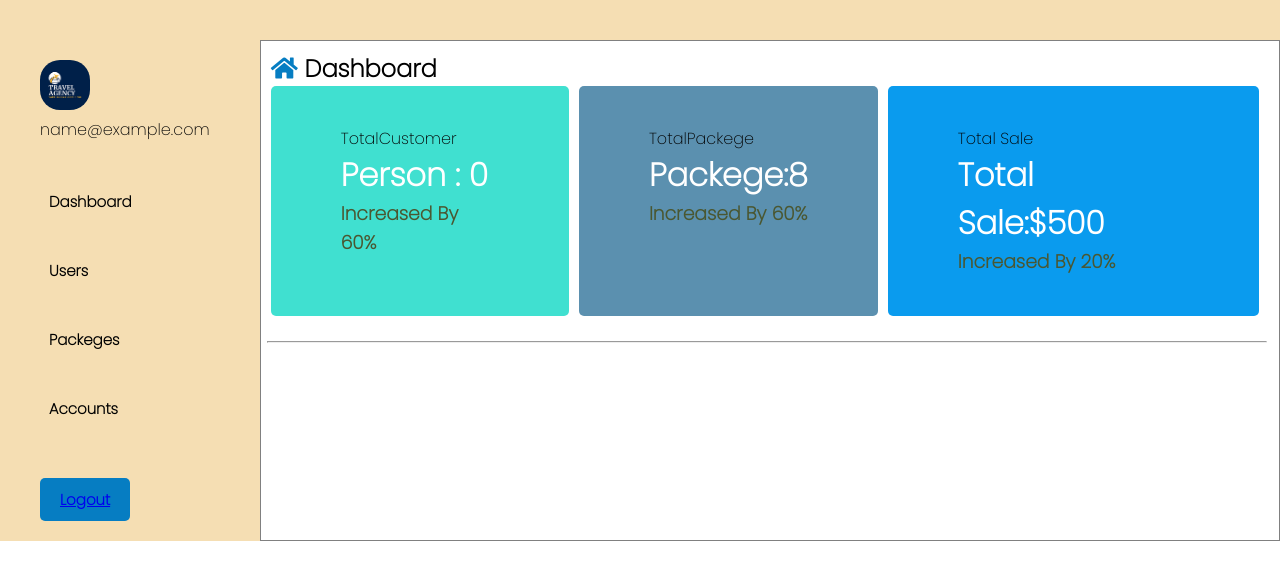
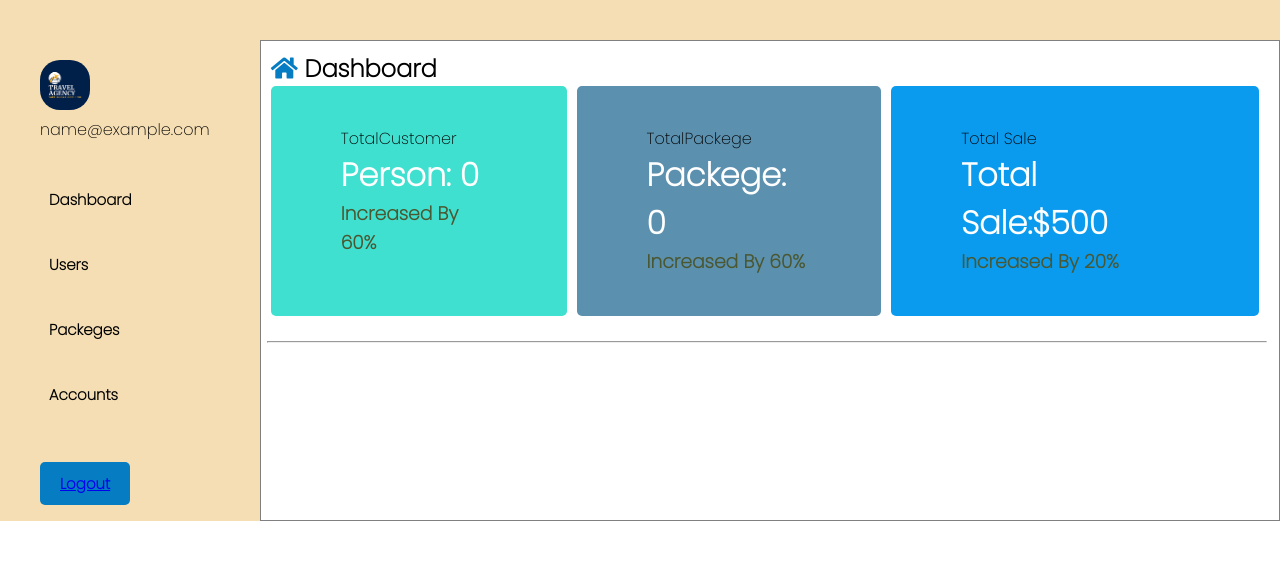
Before and after one commit to Salemah/TourMangement, a PHP site: page /Views/admin.php in a window 1280 px wide. Shown: the part 99-679 px from the top of the page. Run offline with PHP 8.4, Linux system fonts and the light colour scheme; the visitor is signed in with stand-in values (Sample User, id 1); data that the repository does not hold is empty.

```diff
--- /dev/null
+++ b/Controllers/adninjquery.js
@@ -0,0 +1,32 @@
+$(document).ready(function(){
+    $("#load").on("click",function(e){
+       $("#main").show();
+   $.ajax({
+       url:"userdata.php",
+       type:"POST",
+       success:function(data){
+       $("#main").html(data);
+}
+});
+});
+});
+
+$(document).ready(function(){
+    $("#dashboard").on("click",function(e){
+       $("#main").hide();
+
+});
+});
+
+$(document).ready(function(){
+    $("#packege").on("click",function(e){
+       $("#main").show();
+   $.ajax({
+       url:"Packegedata.php",
+       type:"POST",
+       success:function(data){
+       $("#main").html(data);
+}
+});
+});
+});
--- a/Views/admin.php
+++ b/Views/admin.php
@@ -2,6 +2,7 @@
 session_start();
 include ('header.php');
 require_once('../Model/usersmodel.php');
+//require_once('../Controllers/ajax.js');
 if(isset($_SESSION['flag'])){
     $conn = getConnection();
     $email = $_SESSION['email'];
@@ -11,6 +12,11 @@ if(isset($_SESSION['flag'])){
     $rr = "select id from users order by id";
     $query_run = mysqli_query($conn, $rr );
     $rows = mysqli_num_rows($query_run);
+    $packgecount = "select id from packege order by id";
+    $packge_query_run = mysqli_query($conn, $packgecount);
+    $packgerows = mysqli_num_rows($packge_query_run);
+
+
 
 
 
@@ -23,8 +29,8 @@ if(isset($_SESSION['flag'])){
     <meta charset="UTF-8">
     <meta http-equiv="X-UA-Compatible" content="IE=edge">
     <meta name="viewport" content="width=device-width, initial-scale=1.0">
-    <link rel="stylesheet" href="adminn.css">
-    <link rel="stylesheet" href="btton test.css">
+    <link rel="stylesheet" href="adminh.css">
+
     <link rel="stylesheet" href="https://use.fontawesome.com/releases/v5.15.4/css/all.css"
         integrity="sha384-DyZ88mC6Up2uqS4h/KRgHuoeGwBcD4Ng9SiP4dIRy0EXTlnuz47vAwmeGwVChigm" crossorigin="anonymous">
     <title>Admin</title>
@@ -52,9 +58,10 @@ if(isset($_SESSION['flag'])){
                 <div class=" list-item ">
                     <button id="dashboard">Dashboard</button><br>
                     <button id="load">Users</button><br>
-                    <button>Packeges</button><br>
+                    <button  id="packege">Packeges</button><br>
                     <button>Accounts</button><br>
-                    <button id="logout-button"><a href="logout.php">Logout</a></button>
+
+                    <button  id="logout-button"><a href="logout.php">Logout</a></button>
                  </div>
             </div>
             <div class="right-dashboard">
@@ -62,12 +69,12 @@ if(isset($_SESSION['flag'])){
                 <div class="image-box">
                     <div class="first-box" id="s1">
                         <p>TotalCustomer</p>
-                        <h1>Person : <?= ''.$rows.'' ?> </h1>
+                        <h1>Person: <?= ' '.$rows.''?> </h1>
                         <h3>Increased By 60%</h3>
                     </div>
                     <div class="first-box"id="s2">
                         <p>TotalPackege</p>
-                        <h1>Packege:8</h1>
+                        <h1>Packege:<?= ' '.$packgerows.''?></h1>
                         <h3>Increased By 60%</h3>
                     </div>
                     <div class="first-box"id="s3">
@@ -81,74 +88,14 @@ if(isset($_SESSION['flag'])){
                 <hr>
 
 
-                <!-- <div class="">
-                    <table class="styled-table">
-                        <thead>
-                            <tr>
-                                <th>Packege</th>
-                                <th>Price</th>
-                                <th>Status</th>
-                                <th>Update</th>
-                            </tr>
-                        </thead>
-                        <tbody>
-                            <tr>
-                                <td>Sajek</td>
-                                <td>6000</td>
-                                <td>Active</td>
-                                <td> <button class="btn">Update</button></td>
 
-                            </tr>
-                            <tr class="active-row">
-                                <td>Tanguarek</td>
-                                <td>6000</td>
-                                <td>Active</td>
-                                <td> <button class="btn">Update</button></td>
-                            </tr>
-                            <tr class="active-row">
-                                <td>Sajek</td>
-                                <td>6000</td>
-                                <td>Active</td>
-                                <td> <button class="btn">Update</button></td>
-                            </tr>
+                <script src="../jquery.js"></script>
 
-                        </tbody>
-                    </table>
-                </div> -->
-                <script src="../jquery.js"></script>
                 <div id="main">
-                <script>
-                       $(document).ready(function(){
-			             $("#load").on("click",function(e){
-                            $("#main").show();
-				        $.ajax({
-				        	url:"userdata.php",
-					        type:"POST",
-					        success:function(data){
-						    $("#main").html(data);
-					}
-				});
-			});
-		});
-                </script>
+                <script src="../Controllers/adninjquery.js"></script>
                 </div>
-                <!-- dashboard -->
-                <div id="main">
-                <script>
-                       $(document).ready(function(){
-			             $("#dashboard").on("click",function(e){
-                            $("#main").hide();
-				//         $.ajax({
-				//         	url:"userdata.php",
-				// 	        type:"POST",
-				// 	        success:function(data){
-				// 		    $("#main").html(data);
-				// 	}
-				// });
-			});
-		});
-                </script>
-                </div>
+
+
 
 
 
--- a/Views/adminn.css
+++ b/Views/adminh.css
@@ -53,12 +53,13 @@
 }
 #logout-button{
     margin-top: 50px;
-    margin-bottom: 20px;
+    margin-bottom: -20px;
     background-color: #067DC2;
     padding: 10px 20px;
     border: none;
     border-radius: 5px;
-    color: whitesmoke;
+    color: turquoise;
+    margin-bottom: 16px;
 }
 .right-dashboard{
     background-color: white;
@@ -104,18 +105,22 @@
     /* //margin: 25px 0; */
     font-size: 15px;
     font-family: sans-serif;
-    width: 76%;
+    width: 100%;
     box-shadow: 0 0 20px rgba(0, 0, 0, 0.15);
 }
 
 .styled-table tr th {
-    background-color: #009879;
-    color: #ffffff;
-    text-align: left;
+    /* #009879 */
+    background-color: #000000;
+    color: #ee0303;
+    text-align: right;
+
+
 }
 .styled-table th,
 .styled-table td {
-    padding: 12px 15px;
+    padding: 12px 25px;
+
 }
 .styled-table tbody tr {
     border-bottom: 1px solid #dddddd;
@@ -132,15 +137,9 @@
 hr{
     width: 100%;
     margin-left: -4px;
-    margin-bottom: 10px;
+    margin-bottom: 8px;
 }
-.btn{
-    background-color:#067DC2 ;
-    border: none;
-    color: white;
-    padding: 8px;
-    border-radius: 6px;
-}
+
 /* jquery button */
 
 .list-item button{
@@ -151,10 +150,10 @@ hr{
     text-decoration: none;
     font-size: 15px;
     font-weight: 600;
-    padding: 8px 9px;
+    padding: 6px 9px;
 }
 button:hover{
-    padding: 8px 9px;
+    padding: 6px 9px;
     background: rgb(162, 192, 236);
     border-radius: 5px;
 }
--- a/Views/userdata.php
+++ b/Views/userdata.php
@@ -30,7 +30,7 @@ else
 			$output.= "<tr><td>{$row["id"]}</td>
 			        <td>{$row["username"]}</td>
 			        <td>{$row["email"]}</td>
-			        <td></td>
+
 			        </tr>";
 		}
 		$output.='</table>';
```
Also changed, not shown: Controllers/login.json (+1 -1 lines), Views/Packegedata.php (added, +53 -0 lines).
